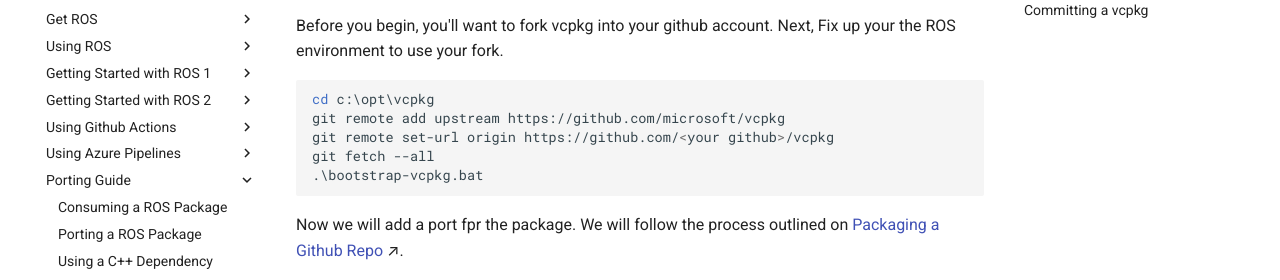
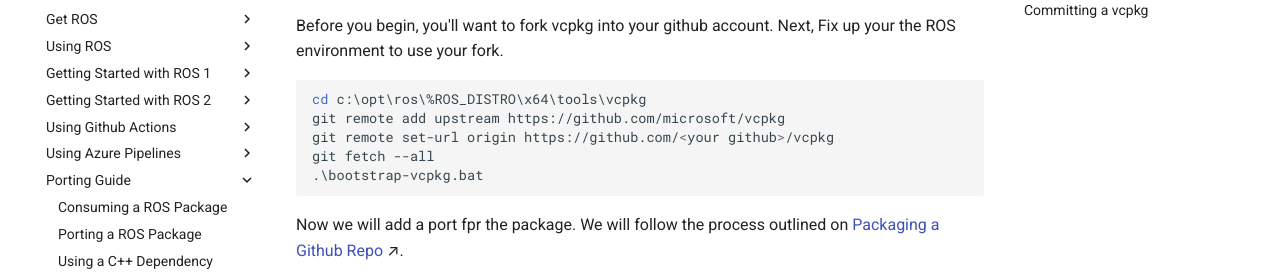
Before and after one commit to ms-iot/ROSOnWindows, an MkDocs documentation site: the page built from docs/GettingStarted/AddingVCPKG.md, in a window 1280 px wide and 1400 px high, scrolled down 232 px. Shown: the part 170-450 px from the top of the window. Built offline with MkDocs 1.6.1 and Material for MkDocs 9.7.7, drawn with Linux system fonts in a browser that asks for light colours; comment, search, counter and statistics services are not loaded; some of the changed text lies outside the part shown.

Commit message:
Change location of vcpkg (#296)

````diff
--- a/docs/GettingStarted/AddingVCPKG.md
+++ b/docs/GettingStarted/AddingVCPKG.md
@@ -6,7 +6,7 @@ vcpkg has thousands of recipies for many different cross platform libraries. If
 Before you begin, you'll want to fork vcpkg into your github account. Next, Fix up your the ROS environment to use your fork.
 
 ```bat
-cd c:\opt\vcpkg
+cd c:\opt\ros\%ROS_DISTRO\x64\tools\vcpkg
 git remote add upstream https://github.com/microsoft/vcpkg
 git remote set-url origin https://github.com/<your github>/vcpkg
 git fetch --all
@@ -75,7 +75,7 @@ We now need to change some code in order to make mavlink build correctly on Wind
 Seed the patch by adding the original unpacked sources (this won't be checked in):
 
 ```bat
-cd c:\opt\vcpkg\buildtrees\<package>
+cd c:\opt\ros\%ROS_DISTRO%\x64\tools\vcpkg\buildtrees\<package>
 git init
 git add .
 git commit -m "create patch"
@@ -85,7 +85,7 @@ Next, fix the sources and attempt to build. Once builds complete and testing suc
 
 
 ```bat
-cd c:\opt\vcpkg\buildtrees\<package>\....
+cd c:\opt\ros\%ROS_DISTRO%\x64\tools\vcpkg\buildtrees\<package>\....
 git diff > ..\..\..\..\ports\<port>\<path name>.patch
 ```
 
````
